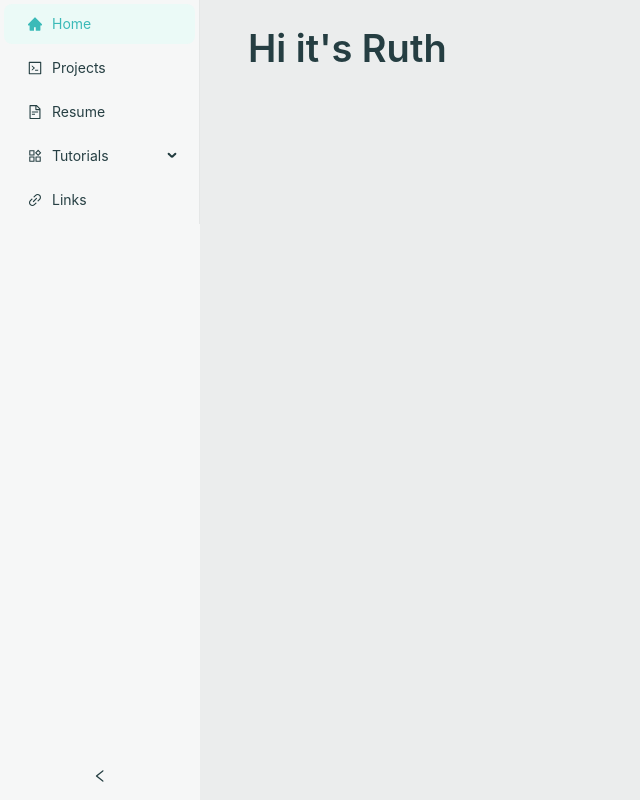
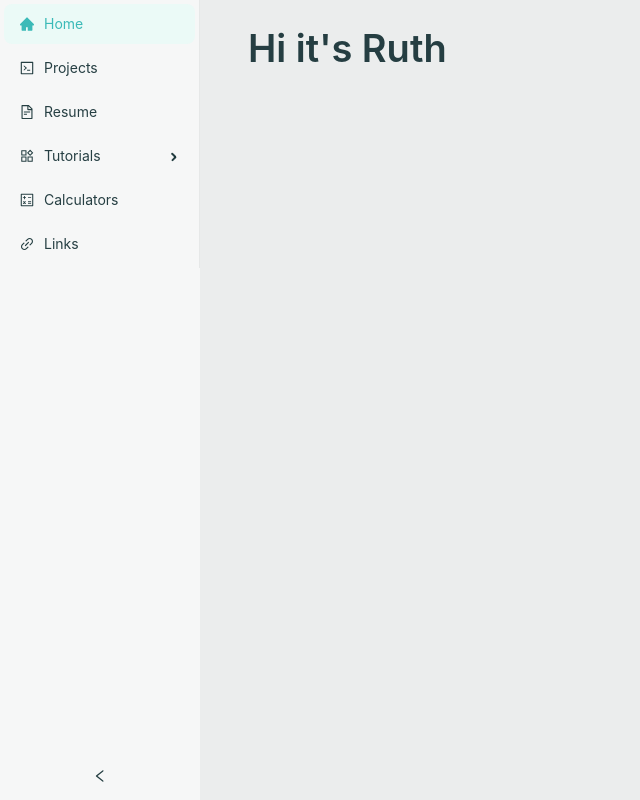
Before and after one commit to ruthhalteman/ruthhalteman.github.io, a React (Create React App) app: page / in a window 1280 px wide. Shown: the whole page, without its empty margins (0-640 px from the left). Built offline with nearby package versions, Linux system fonts and the light colour scheme.

Commit message:
calculators page

```diff
--- a/src/App.js
+++ b/src/App.js
@@ -2,6 +2,7 @@ import * as React from "react";
 import "./App.css";
 import { Outlet, useNavigate, useLocation } from "react-router-dom";
 import {
+  CalculatorOutlined,
   CodeOutlined,
   FileTextOutlined,
   HomeFilled,
@@ -25,11 +26,12 @@ function App() {
       label: "Tutorials",
       icon: <ProductOutlined />,
       children: [
-        { key: "/tutorials/duvet", label: "Duvet cover" },
-        { key: "/tutorials/bee-block", label: "String Quilt" },
+        { key: "/tutorials/duvet", label: "Duvet Cover" },
+        { key: "/tutorials/bee-block", label: "Diagonal String Quilt" },
       ],
     },
-    { label: "Links", key: "links", icon: <LinkOutlined /> },
+    { label: "Calculators", key: "/calculators", icon: <CalculatorOutlined /> },
+    { label: "Links", key: "/links", icon: <LinkOutlined /> },
   ];
 
   return (
@@ -58,7 +60,7 @@ function App() {
           <Menu
             theme="light"
             selectedKeys={[location.pathname]}
-            mode="inline"
+            mode="vertical"
             items={items}
             onSelect={(item) => {
               if (item.key === "resume") {
--- a/src/index.js
+++ b/src/index.js
@@ -9,6 +9,7 @@ import { Duvet } from "./page-content/duvetInstructions";
 import { BeeBlock } from "./page-content/beeBlock";
 import { Projects } from "./page-content/Projects";
 import { Links } from "./page-content/Links";
+import { Calculators } from "./page-content/Calculators";
 
 const router = createHashRouter([
   {
@@ -41,6 +42,11 @@ const router = createHashRouter([
         element: <Links />,
         loader: () => import("./page-content/Links"),
       },
+      {
+        path: "calculators",
+        element: <Calculators />,
+        loader: () => import("./page-content/Calculators"),
+      },
     ],
   },
 ]);
```
